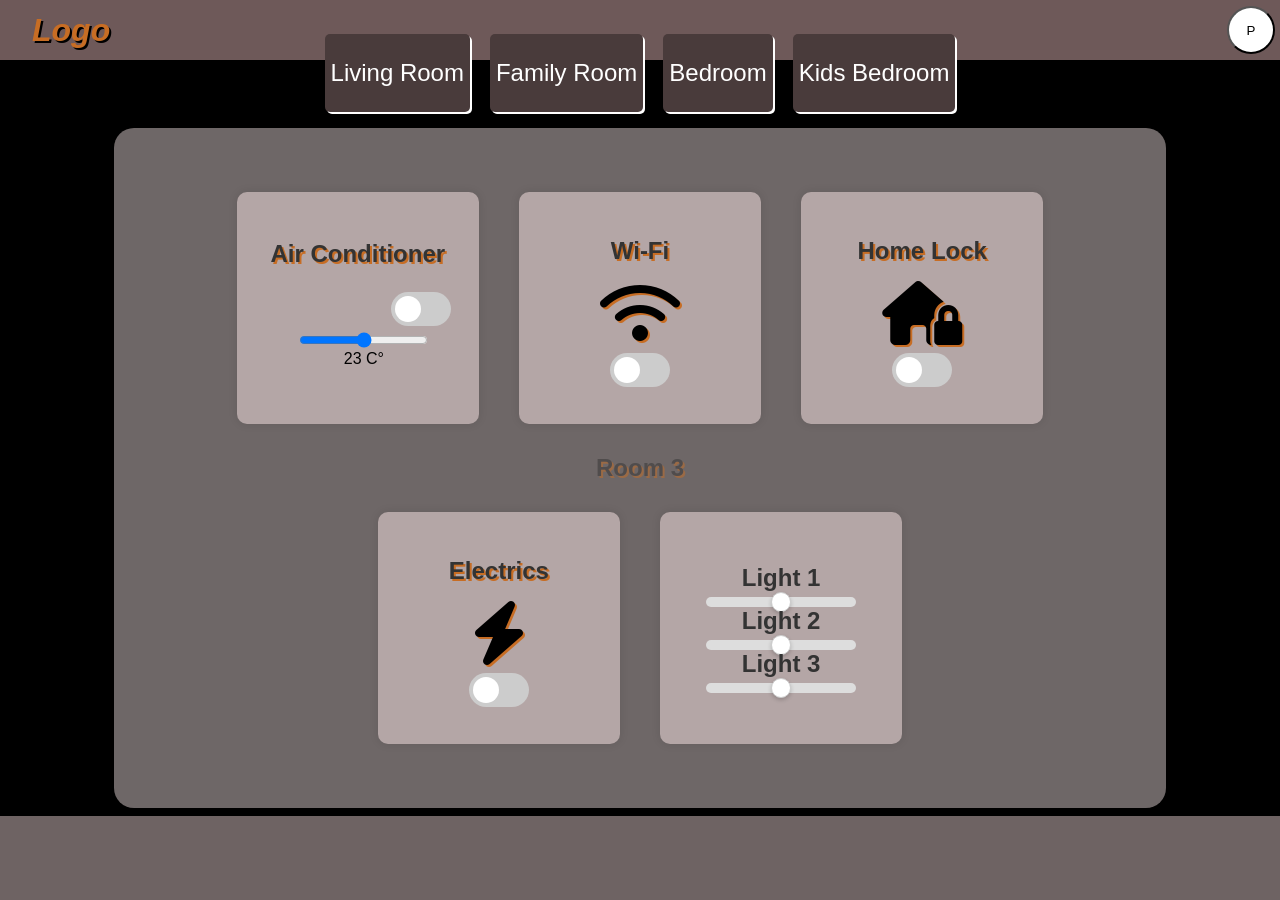
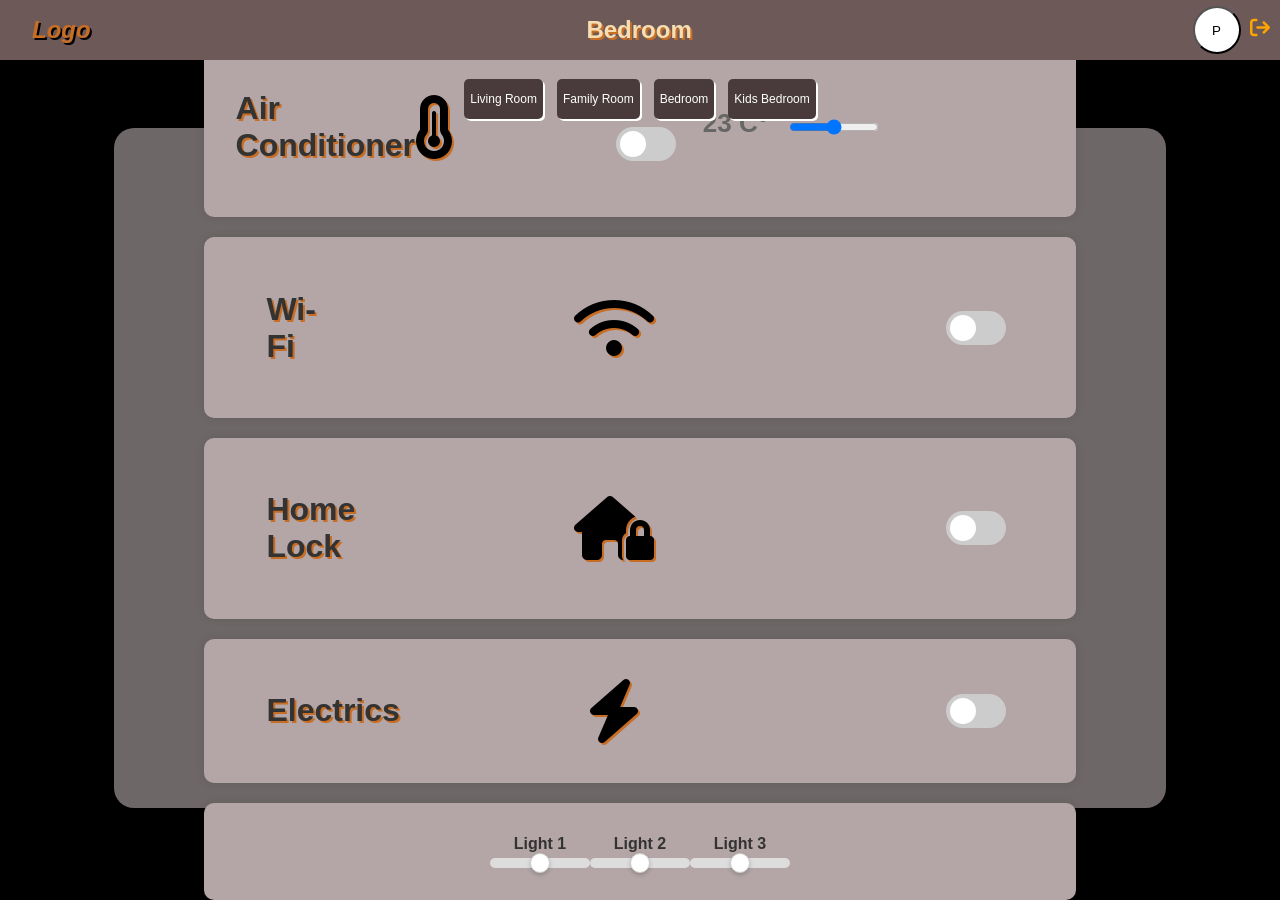
Before and after one commit to MiqeWazowhiskey/Web_Project_Home_Automation, a PHP site: page /producer_room3.html in a window 1280 px wide. Before the commit the page ends 816 px from the top, so only its background shows below. Run offline with PHP 8.4, Linux system fonts and the light colour scheme; some libraries are stand-ins or nearby versions.

Commit message:
update: css

```diff
--- a/app.js
+++ b/app.js
@@ -1,342 +1,354 @@
+//wifi1
+if (document.getElementById("wifi_switch_room1")) {
+  let wifiSwitch1 = document.getElementById("wifi_switch_room1");
 
-//wifi1
-if(document.getElementById('wifi_switch_room1')){
-  let wifiSwitch1 = document.getElementById('wifi_switch_room1');
-
-wifiSwitch1.addEventListener('change', function () {
-    localStorage.setItem('wifi1', this.checked);
+  wifiSwitch1.addEventListener("change", function () {
+    localStorage.setItem("wifi1", this.checked);
   });
 
-let saveWifiSwitch1 = localStorage.getItem('wifi1');
+  let saveWifiSwitch1 = localStorage.getItem("wifi1");
   saveWifiSwitch1 !== null
-?wifiSwitch1.checked = saveWifiSwitch1 === 'true'
-:saveWifiSwitch1 = false
+    ? (wifiSwitch1.checked = saveWifiSwitch1 === "true")
+    : (saveWifiSwitch1 = false);
 }
 //wifi3
-if(document.getElementById('wifi_switch_room3')){
-let wifiSwitch3 = document.getElementById('wifi_switch_room3');
+if (document.getElementById("wifi_switch_room3")) {
+  let wifiSwitch3 = document.getElementById("wifi_switch_room3");
 
-wifiSwitch3.addEventListener('change', function () {
-    localStorage.setItem('wifi3', this.checked);
+  wifiSwitch3.addEventListener("change", function () {
+    localStorage.setItem("wifi3", this.checked);
   });
 
-let saveWifiSwitch3 = localStorage.getItem('wifi3');
+  let saveWifiSwitch3 = localStorage.getItem("wifi3");
   saveWifiSwitch3 !== null
-?wifiSwitch3.checked = saveWifiSwitch3 === 'true'
-:saveWifiSwitch3 = false
+    ? (wifiSwitch3.checked = saveWifiSwitch3 === "true")
+    : (saveWifiSwitch3 = false);
 }
 //wifi4
-if(document.getElementById('wifi_switch_room4')){
-let wifiSwitch4 = document.getElementById('wifi_switch_room4');
+if (document.getElementById("wifi_switch_room4")) {
+  let wifiSwitch4 = document.getElementById("wifi_switch_room4");
 
-wifiSwitch4.addEventListener('change', function () {
-    localStorage.setItem('wifi4', this.checked);
+  wifiSwitch4.addEventListener("change", function () {
+    localStorage.setItem("wifi4", this.checked);
   });
 
-let saveWifiSwitch4 = localStorage.getItem('wifi4');
+  let saveWifiSwitch4 = localStorage.getItem("wifi4");
   saveWifiSwitch4 !== null
-?wifiSwitch4.checked = saveWifiSwitch4 === 'true'
-:saveWifiSwitch4 = false
+    ? (wifiSwitch4.checked = saveWifiSwitch4 === "true")
+    : (saveWifiSwitch4 = false);
 }
 //comp1
-if(document.getElementById('computer_switch_room1')){
-let compSwitch1 = document.getElementById('computer_switch_room1');
+if (document.getElementById("computer_switch_room1")) {
+  let compSwitch1 = document.getElementById("computer_switch_room1");
 
-compSwitch1.addEventListener('change', function () {
-    localStorage.setItem('comp1', this.checked);
+  compSwitch1.addEventListener("change", function () {
+    localStorage.setItem("comp1", this.checked);
   });
 
-let saveCompSwitch1 = localStorage.getItem('comp1');
+  let saveCompSwitch1 = localStorage.getItem("comp1");
   saveCompSwitch1 !== null
-?compSwitch1.checked = saveCompSwitch1 === 'true'
-:saveCompSwitch1 = false
+    ? (compSwitch1.checked = saveCompSwitch1 === "true")
+    : (saveCompSwitch1 = false);
 }
 
 //ac1 switch
-if(document.getElementById('ac_switch_room1')){
-let acSwitch1 = document.getElementById('ac_switch_room1');
+if (document.getElementById("ac_switch_room1")) {
+  let acSwitch1 = document.getElementById("ac_switch_room1");
 
-acSwitch1.addEventListener('change', function () {
-    localStorage.setItem('ac1', this.checked);
+  acSwitch1.addEventListener("change", function () {
+    localStorage.setItem("ac1", this.checked);
   });
 
-let saveAcSwitch1 = localStorage.getItem('ac1');
+  let saveAcSwitch1 = localStorage.getItem("ac1");
   saveAcSwitch1 !== null
-?acSwitch1.checked = saveAcSwitch1 === 'true'
-:saveAcSwitch1 = false
+    ? (acSwitch1.checked = saveAcSwitch1 === "true")
+    : (saveAcSwitch1 = false);
 }
 //ac3 switch
-if(document.getElementById('ac_switch_room3')){
-  let acSwitch3 = document.getElementById('ac_switch_room3');
+if (document.getElementById("ac_switch_room3")) {
+  let acSwitch3 = document.getElementById("ac_switch_room3");
 
-  acSwitch3.addEventListener('change', function () {
-      localStorage.setItem('ac3', this.checked);
+  acSwitch3.addEventListener("change", function () {
+    localStorage.setItem("ac3", this.checked);
   });
 
-  let saveAcSwitch3 = localStorage.getItem('ac3');
+  let saveAcSwitch3 = localStorage.getItem("ac3");
   saveAcSwitch3 !== null
-  ?acSwitch3.checked = saveAcSwitch3 === 'true'
-  :saveAcSwitch3 = false
+    ? (acSwitch3.checked = saveAcSwitch3 === "true")
+    : (saveAcSwitch3 = false);
+}
+//ac2 switch
+if (document.getElementById("ac_switch_room2")) {
+  let acSwitch2 = document.getElementById("ac_switch_room2");
+
+  acSwitch2.addEventListener("change", function () {
+    localStorage.setItem("ac2", this.checked);
+  });
+
+  let saveAcSwitch2 = localStorage.getItem("ac2");
+  saveAcSwitch2 !== null
+    ? (acSwitch2.checked = saveAcSwitch2 === "true")
+    : (saveAcSwitch2 = false);
 }
 //lock1
-if(document.getElementById('lock_switch_room1')){
-  let lockSwitch1 = document.getElementById('lock_switch_room1');
+if (document.getElementById("lock_switch_room1")) {
+  let lockSwitch1 = document.getElementById("lock_switch_room1");
 
-  lockSwitch1.addEventListener('change', function () {
-      localStorage.setItem('lock1', this.checked);
+  lockSwitch1.addEventListener("change", function () {
+    localStorage.setItem("lock1", this.checked);
   });
 
-  let saveLockSwitch1 = localStorage.getItem('lock1');
+  let saveLockSwitch1 = localStorage.getItem("lock1");
   saveLockSwitch1 !== null
-  ?lockSwitch1.checked = saveLockSwitch1 === 'true'
-  :saveLockSwitch1 = false
+    ? (lockSwitch1.checked = saveLockSwitch1 === "true")
+    : (saveLockSwitch1 = false);
 }
 
 //lock3
-if(document.getElementById('lock_switch_room3')){
-  let lockSwitch3 = document.getElementById('lock_switch_room3');
+if (document.getElementById("lock_switch_room3")) {
+  let lockSwitch3 = document.getElementById("lock_switch_room3");
 
-  lockSwitch3.addEventListener('change', function () {
-      localStorage.setItem('lock3', this.checked);
+  lockSwitch3.addEventListener("change", function () {
+    localStorage.setItem("lock3", this.checked);
   });
 
-  let saveLockSwitch3 = localStorage.getItem('lock3');
+  let saveLockSwitch3 = localStorage.getItem("lock3");
   saveLockSwitch3 !== null
-  ?lockSwitch3.checked = saveLockSwitch3 === 'true'
-  :saveLockSwitch3 = false
+    ? (lockSwitch3.checked = saveLockSwitch3 === "true")
+    : (saveLockSwitch3 = false);
 }
 //lock4
-if(document.getElementById('lock_switch_room4')){
-  let lockSwitch4 = document.getElementById('lock_switch_room4');
+if (document.getElementById("lock_switch_room4")) {
+  let lockSwitch4 = document.getElementById("lock_switch_room4");
 
-  lockSwitch4.addEventListener('change', function () {
-      localStorage.setItem('lock4', this.checked);
+  lockSwitch4.addEventListener("change", function () {
+    localStorage.setItem("lock4", this.checked);
   });
 
-  let saveLockSwitch4 = localStorage.getItem('lock4');
+  let saveLockSwitch4 = localStorage.getItem("lock4");
   saveLockSwitch4 !== null
-  ?lockSwitch4.checked = saveLockSwitch4 === 'true'
-  :saveLockSwitch4 = false
+    ? (lockSwitch4.checked = saveLockSwitch4 === "true")
+    : (saveLockSwitch4 = false);
 }
 
 //electric1
-if(document.getElementById('electric_switch_room1')){
-  let electricSwitch1 = document.getElementById('electric_switch_room1');
+if (document.getElementById("electric_switch_room1")) {
+  let electricSwitch1 = document.getElementById("electric_switch_room1");
 
-  electricSwitch1.addEventListener('change', function () {
-      localStorage.setItem('electric1', this.checked);
+  electricSwitch1.addEventListener("change", function () {
+    localStorage.setItem("electric1", this.checked);
   });
 
-  let saveElectricSwitch1 = localStorage.getItem('electric1');
+  let saveElectricSwitch1 = localStorage.getItem("electric1");
   saveElectricSwitch1 !== null
-  ?electricSwitch1.checked = saveElectricSwitch1 === 'true'
-  :saveElectricSwitch1 = false
+    ? (electricSwitch1.checked = saveElectricSwitch1 === "true")
+    : (saveElectricSwitch1 = false);
 }
 
 //electric3
-if(document.getElementById('electric_switch_room3')){
-  let electricSwitch3 = document.getElementById('electric_switch_room3');
+if (document.getElementById("electric_switch_room3")) {
+  let electricSwitch3 = document.getElementById("electric_switch_room3");
 
-  electricSwitch3.addEventListener('change', function () {
-      localStorage.setItem('electric3', this.checked);
+  electricSwitch3.addEventListener("change", function () {
+    localStorage.setItem("electric3", this.checked);
   });
 
-  let saveElectricSwitch3 = localStorage.getItem('electric3');
+  let saveElectricSwitch3 = localStorage.getItem("electric3");
   saveElectricSwitch3 !== null
-  ?electricSwitch3.checked = saveElectricSwitch3 === 'true'
-  :saveElectricSwitch3 = false
+    ? (electricSwitch3.checked = saveElectricSwitch3 === "true")
+    : (saveElectricSwitch3 = false);
 }
 //electric4
-if(document.getElementById('electric_switch_room4')){
-  let electricSwitch4 = document.getElementById('electric_switch_room4');
+if (document.getElementById("electric_switch_room4")) {
+  let electricSwitch4 = document.getElementById("electric_switch_room4");
 
-  electricSwitch4.addEventListener('change', function () {
-      localStorage.setItem('electric4', this.checked);
+  electricSwitch4.addEventListener("change", function () {
+    localStorage.setItem("electric4", this.checked);
   });
 
-  let saveElectricSwitch4 = localStorage.getItem('electric4');
+  let saveElectricSwitch4 = localStorage.getItem("electric4");
   saveElectricSwitch4 !== null
-  ? electricSwitch4.checked = saveElectricSwitch4 ==='true'
-  :saveElectricSwitch4 =false
+    ? (electricSwitch4.checked = saveElectricSwitch4 === "true")
+    : (saveElectricSwitch4 = false);
 }
 //lights room1
-if (document.getElementById('room1-light-1')) {
-  const rangeInput1 = document.getElementById('room1-light-1');
+if (document.getElementById("room1-light-1")) {
+  const rangeInput1 = document.getElementById("room1-light-1");
 
-  rangeInput1.addEventListener('input', function () {
-      localStorage.setItem('room1-range1', this.value);
+  rangeInput1.addEventListener("input", function () {
+    localStorage.setItem("room1-range1", this.value);
   });
 
-  const savedRange1 = localStorage.getItem('room1-range1');
+  const savedRange1 = localStorage.getItem("room1-range1");
   if (savedRange1 !== null) {
     rangeInput1.value = savedRange1;
   }
 }
 
-if (document.getElementById('room1-light-2')) {
-  const rangeInput2 = document.getElementById('room1-light-2');
+if (document.getElementById("room1-light-2")) {
+  const rangeInput2 = document.getElementById("room1-light-2");
 
-  rangeInput2.addEventListener('input', function () {
-      localStorage.setItem('room1-range2', this.value);
+  rangeInput2.addEventListener("input", function () {
+    localStorage.setItem("room1-range2", this.value);
   });
 
-  const savedRange2 = localStorage.getItem('room1-range2');
+  const savedRange2 = localStorage.getItem("room1-range2");
   if (savedRange2 !== null) {
     rangeInput2.value = savedRange2;
   }
 }
 
-if (document.getElementById('room1-light-3')) {
-  const rangeInput3 = document.getElementById('room1-light-3');
+if (document.getElementById("room1-light-3")) {
+  const rangeInput3 = document.getElementById("room1-light-3");
 
-  rangeInput3.addEventListener('input', function () {
-      localStorage.setItem('room1-range3', this.value);
+  rangeInput3.addEventListener("input", function () {
+    localStorage.setItem("room1-range3", this.value);
   });
 
-  const savedRange3 = localStorage.getItem('room1-range3');
+  const savedRange3 = localStorage.getItem("room1-range3");
   if (savedRange3 !== null) {
     rangeInput3.value = savedRange3;
   }
 }
 //lights room2
-if (document.getElementById('room2-light-1')) {
-  const rangeInput1 = document.getElementById('room2-light-1');
+if (document.getElementById("room2-light-1")) {
+  const rangeInput1 = document.getElementById("room2-light-1");
 
-  rangeInput1.addEventListener('input', function () {
-      localStorage.setItem('room2-range1', this.value);
+  rangeInput1.addEventListener("input", function () {
+    localStorage.setItem("room2-range1", this.value);
   });
 
-  const savedRange1 = localStorage.getItem('room2-range1');
+  const savedRange1 = localStorage.getItem("room2-range1");
   if (savedRange1 !== null) {
     rangeInput1.value = savedRange1;
   }
 }
 
-if (document.getElementById('room2-light-2')) {
-  const rangeInput2 = document.getElementById('room2-light-2');
+if (document.getElementById("room2-light-2")) {
+  const rangeInput2 = document.getElementById("room2-light-2");
 
-  rangeInput2.addEventListener('input', function () {
-      localStorage.setItem('room2-range2', this.value);
+  rangeInput2.addEventListener("input", function () {
+    localStorage.setItem("room2-range2", this.value);
   });
 
-  const savedRange2 = localStorage.getItem('room2-range2');
+  const savedRange2 = localStorage.getItem("room2-range2");
   if (savedRange2 !== null) {
     rangeInput2.value = savedRange2;
   }
 }
 
-if (document.getElementById('room2-light-3')) {
-  const rangeInput3 = document.getElementById('room2-light-3');
+if (document.getElementById("room2-light-3")) {
+  const rangeInput3 = document.getElementById("room2-light-3");
 
-  rangeInput3.addEventListener('input', function () {
-      localStorage.setItem('room2-range3', this.value);
+  rangeInput3.addEventListener("input", function () {
+    localStorage.setItem("room2-range3", this.value);
   });
 
-  const savedRange3 = localStorage.getItem('room2-range3');
+  const savedRange3 = localStorage.getItem("room2-range3");
   if (savedRange3 !== null) {
     rangeInput3.value = savedRange3;
   }
 }
 //lights room3
-if (document.getElementById('room3-light-1')) {
-  const rangeInput1 = document.getElementById('room3-light-1');
+if (document.getElementById("room3-light-1")) {
+  const rangeInput1 = document.getElementById("room3-light-1");
 
-  rangeInput1.addEventListener('input', function () {
-      localStorage.setItem('room3-range1', this.value);
+  rangeInput1.addEventListener("input", function () {
+    localStorage.setItem("room3-range1", this.value);
   });
 
-  const savedRange1 = localStorage.getItem('room3-range1');
+  const savedRange1 = localStorage.getItem("room3-range1");
   if (savedRange1 !== null) {
     rangeInput1.value = savedRange1;
   }
 }
 
-if (document.getElementById('room3-light-2')) {
-  const rangeInput2 = document.getElementById('room3-light-2');
+if (document.getElementById("room3-light-2")) {
+  const rangeInput2 = document.getElementById("room3-light-2");
 
-  rangeInput2.addEventListener('input', function () {
-      localStorage.setItem('room3-range2', this.value);
+  rangeInput2.addEventListener("input", function () {
+    localStorage.setItem("room3-range2", this.value);
   });
 
-  const savedRange2 = localStorage.getItem('room3-range2');
+  const savedRange2 = localStorage.getItem("room3-range2");
   if (savedRange2 !== null) {
     rangeInput2.value = savedRange2;
   }
 }
 
-if (document.getElementById('room3-light-3')) {
-  const rangeInput3 = document.getElementById('room3-light-3');
+if (document.getElementById("room3-light-3")) {
+  const rangeInput3 = document.getElementById("room3-light-3");
 
-  rangeInput3.addEventListener('input', function () {
-      localStorage.setItem('room3-range3', this.value);
+  rangeInput3.addEventListener("input", function () {
+    localStorage.setItem("room3-range3", this.value);
   });
 
-  const savedRange3 = localStorage.getItem('room3-range3');
+  const savedRange3 = localStorage.getItem("room3-range3");
   if (savedRange3 !== null) {
     rangeInput3.value = savedRange3;
   }
 }
 //lights-room4
-if (document.getElementById('room4-light-1')) {
-  const rangeInput1 = document.getElementById('room4-light-1');
+if (document.getElementById("room4-light-1")) {
+  const rangeInput1 = document.getElementById("room4-light-1");
 
-  rangeInput1.addEventListener('input', function () {
-      localStorage.setItem('room4-range1', this.value);
+  rangeInput1.addEventListener("input", function () {
+    localStorage.setItem("room4-range1", this.value);
   });
 
-  const savedRange1 = localStorage.getItem('room4-range1');
+  const savedRange1 = localStorage.getItem("room4-range1");
   if (savedRange1 !== null) {
     rangeInput1.value = savedRange1;
   }
 }
 
-if (document.getElementById('room4-light-2')) {
-  const rangeInput2 = document.getElementById('room4-light-2');
+if (document.getElementById("room4-light-2")) {
+  const rangeInput2 = document.getElementById("room4-light-2");
 
-  rangeInput2.addEventListener('input', function () {
-      localStorage.setItem('room4-range2', this.value);
+  rangeInput2.addEventListener("input", function () {
+    localStorage.setItem("room4-range2", this.value);
   });
 
-  const savedRange2 = localStorage.getItem('room4-range2');
+  const savedRange2 = localStorage.getItem("room4-range2");
   if (savedRange2 !== null) {
     rangeInput2.value = savedRange2;
   }
 }
 
-if (document.getElementById('room4-light-3')) {
-  const rangeInput3 = document.getElementById('room4-light-3');
+if (document.getElementById("room4-light-3")) {
+  const rangeInput3 = document.getElementById("room4-light-3");
 
-  rangeInput3.addEventListener('input', function () {
-      localStorage.setItem('room4-range3', this.value);
+  rangeInput3.addEventListener("input", function () {
+    localStorage.setItem("room4-range3", this.value);
   });
 
-  const savedRange3 = localStorage.getItem('room4-range3');
+  const savedRange3 = localStorage.getItem("room4-range3");
   if (savedRange3 !== null) {
     rangeInput3.value = savedRange3;
   }
 }
 //ac range 1
-if (document.getElementById('degree-input-room1')) {
-  const degreeInputRoom1 = document.getElementById('degree-input-room1');
+if (document.getElementById("degree-input-room1")) {
+  const degreeInputRoom1 = document.getElementById("degree-input-room1");
 
-  degreeInputRoom1.addEventListener('input', function () {
-      localStorage.setItem('degree-input-room1', this.value);
+  degreeInputRoom1.addEventListener("input", function () {
+    localStorage.setItem("degree-input-room1", this.value);
   });
 
-  const savedDegreeRoom1 = localStorage.getItem('degree-input-room1');
+  const savedDegreeRoom1 = localStorage.getItem("degree-input-room1");
   if (savedDegreeRoom1 !== null) {
     degreeInputRoom1.value = savedDegreeRoom1;
   }
 }
 //ac range 2
-if (document.getElementById('degree-input-room2')) {
-  const degreeInputRoom2 = document.getElementById('degree-input-room2');
+if (document.getElementById("degree-input-room2")) {
+  const degreeInputRoom2 = document.getElementById("degree-input-room2");
 
-  degreeInputRoom2.addEventListener('input', function () {
-      localStorage.setItem('degree-input-room2', this.value);
+  degreeInputRoom2.addEventListener("input", function () {
+    localStorage.setItem("degree-input-room2", this.value);
   });
 
-  const savedDegreeRoom2 = localStorage.getItem('degree-input-room2');
+  const savedDegreeRoom2 = localStorage.getItem("degree-input-room2");
   if (savedDegreeRoom2 !== null) {
     degreeInputRoom2.value = savedDegreeRoom2;
   }
--- a/producer_room3.html
+++ b/producer_room3.html
@@ -12,17 +12,24 @@
   </head>
   <body>
     <div class="container">
-      <div class="roomNum">
-        <h1>Room 3</h1>
-      </div>
+
       <div class="header">
         <header class="header">
             <h1 class="logo">Logo</h1>
+            <div class="roomNum">
+              <h1>Bedroom</h1>
+            </div>
+            <div class="right-header">
                 <button class="pp">
         <p>P</p>
       </button>
+
+                <a href="./login.php"> <i class="fa-sharp fa-solid fa-arrow-right-from-bracket"></i></a>
+
+            </div>
+    </div>
     </header>
-      </div>
+
 
       <div class="room">
         <div class="rooms">
@@ -43,26 +50,33 @@
 
       <div class="card">
         <h1>Air Conditioner</h1>
+        <i class="fa-solid fa-temperature-three-quarters"></i>
+
         <div class="inputsAC">
+
             <div class="switch">
                 <label class="switch-label">
-              <input type="checkbox" id="ac_switch_room3" />
+                    <input type="checkbox" id="ac_switch_room1" />
                     <span class="slider round"></span>
                 </label>
             </div>
+
             <div class="degree">
-            <input
-              type="range"
-              class="degree-input_room3"
-              name="degree-input_room3"
-              id="degree-input_room3"
-              min="0"
-              max="100"
-              value="50"
-            />
-            <output class="degree-value_room3">23 C°</output>
+                <output class="degree-value_room2">
+                    <script>
+                        var ac1 = localStorage.getItem("degree-input-room3");
+                        ac1 != null
+                        ? document.write(`<p>${ac1} C°</p>`)
+                        : document.write(`<p>23 C°</p>`);
+                    </script>
+                </output>
+                <div class="light-element">
+                    <input type="range" class="degree-input" name="light-3" id="degree-input-room3" min="0" max="100" value="50" />
                 </div>
             </div>
+
+        </div>
+
     </div>
 
       <div class="card">
--- a/style.css
+++ b/style.css
@@ -1,4 +1,4 @@
-/*@media (min-width: 320px) {
+@media (min-width: 480px) {
   .room {
     margin-top: 40px;
   }
@@ -12,15 +12,14 @@
     font-size: 2em !important;
     width: 24px;
   }
+
   .inputsAC {
     display: flex;
     width: 100%;
-        flex-direction: column !important;
+    flex-direction: row !important;
     align-items: flex-end !important;
   }
-    .roomNum {
-        appearance: none;
-    }
+
   .degree p {
     font-size: 22px !important;
     width: 100%;
@@ -28,6 +27,8 @@
   }
   .degree-input {
     height: 32px !important;
+    margin-left: 32px;
+    width: 90px !important;
   }
   .roomElement {
     margin: 7px;
@@ -35,12 +36,7 @@
   .header {
     height: 60px;
   }
-    .inputsAC {
-        display: flex;
-        width: 100%;
-        flex-direction: column !important;
-        align-items: flex-end !important;
-    }
+
   .logo {
     font-size: 1.5em;
     padding-left: 20px;
@@ -67,12 +63,13 @@
   .light-elements {
     flex-direction: row !important;
   }
-}*/
+}
 
 @media (max-width: 900px) {
   .room {
     margin-top: 40px;
   }
+
   .room p {
     font-size: 12px !important;
   }
@@ -83,9 +80,7 @@
     font-size: 1em !important;
     width: 24px;
   }
-    .roomNum {
-        appearance: none;
-    }
+
   .inputsAC {
     display: flex;
     width: 100%;
@@ -134,7 +129,10 @@
   }
 }
 
-@media screen and (min-width: 900px) {
+@media (min-width: 1281px) and (min-width: 1025px) {
+  .container {
+    flex-wrap: wrap !important;
+  }
   .header {
     height: 64px;
   }
@@ -172,12 +170,29 @@
   }
   .light-element label {
     font-size: 24px;
+    margin: 20px;
   }
   .light-range {
     width: 150px !important;
   }
   .degree {
     width: 150px;
+  }
+  .card {
+    width: 26% !important;
+    justify-content: space-between !important;
+    flex-wrap: wrap !important;
+    margin: 20px !important;
+  }
+  .card i {
+    width: fit-content !important;
+  }
+  .card h1 {
+    width: 100% !important;
+  }
+  .light-elements {
+    flex-wrap: wrap;
+    justify-content: center;
   }
 }
 
@@ -221,6 +236,7 @@ body {
   flex-wrap: wrap;
   justify-content: center;
   align-items: center;
+  margin-top: 32px;
 }
 
 .rooms a {
@@ -265,6 +281,7 @@ body {
   width: 100%;
   flex-direction: row;
   align-items: center;
+
   justify-content: start;
 }
 
@@ -327,15 +344,15 @@ body {
   border-radius: 50px;
 }
 
-input:checked+.slider {
+input:checked + .slider {
   background-color: orangered;
 }
 
-input:focus+.slider {
+input:focus + .slider {
   box-shadow: 0 0 1px orangered;
 }
 
-input:checked+.slider:before {
+input:checked + .slider:before {
   -webkit-transform: translateX(26px);
   -ms-transform: translateX(26px);
   transform: translateX(26px);
@@ -419,7 +436,8 @@ h1 {
   border-radius: 50%;
   cursor: pointer;
   box-shadow: 0 2px 4px rgba(0, 0, 0, 0.2);
-    transition: background-color 0.15s ease-in-out, transform 0.15s ease-in-out, box-shadow 0.15s ease-in-out;
+  transition: background-color 0.15s ease-in-out, transform 0.15s ease-in-out,
+    box-shadow 0.15s ease-in-out;
 }
 
 .light-range:hover::-webkit-slider-thumb {
@@ -483,7 +501,7 @@ h1 {
   justify-content: center;
   align-items: center;
   text-align: center;
-    padding: 20px;
+  padding: 32px;
   margin: 20px;
   border-radius: 10px;
   transition: transform 0.3s ease-in-out;
@@ -530,6 +548,7 @@ h1 {
   background-color: #666;
 }
 
+.fa-temperature-three-quarters,
 .fa-temperature-low,
 .fa-computer,
 .fa-wifi,
@@ -545,24 +564,25 @@ h1 {
 }
 
 .roomNum {
-    position: absolute;
   display: flex;
   align-items: center;
   font-size: 2em;
   height: 20%;
-    opacity: 50%;
-    z-index: 8;
+}
+.roomNum h1 {
+  color: wheat;
 }
 
 .statusAc {
   width: 100%;
+  margin-left: 24px !important;
 }
 
 .fa-arrow-right-from-bracket {
   margin-top: auto;
   margin-bottom: auto;
   font-size: 20px;
-    color: #FFA500;
+  color: #ffa500;
 }
 
 .right-header {
```
Also changed, not shown: consumer_index.html (+21 -5 lines), consumer_room2.html (+10 -7 lines), consumer_room3.html (+21 -6 lines), consumer_room4.html (+12 -3 lines), producer_index.html (+10 -3 lines), producer_room2.html (+23 -16 lines), producer_room4.html (+15 -9 lines). Lines whose indentation alone changed are shown as unchanged.
